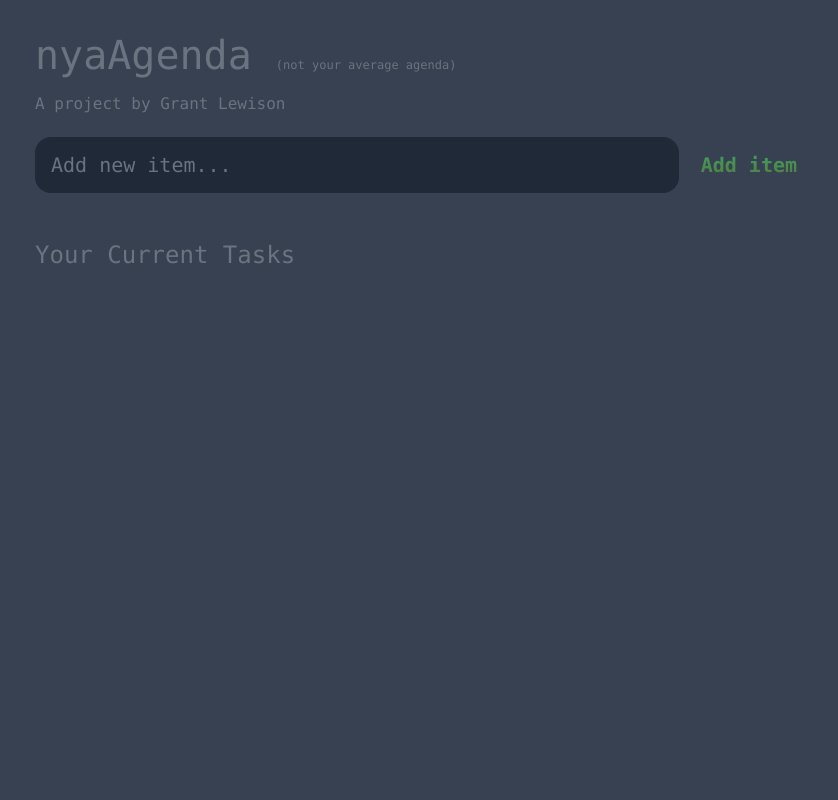
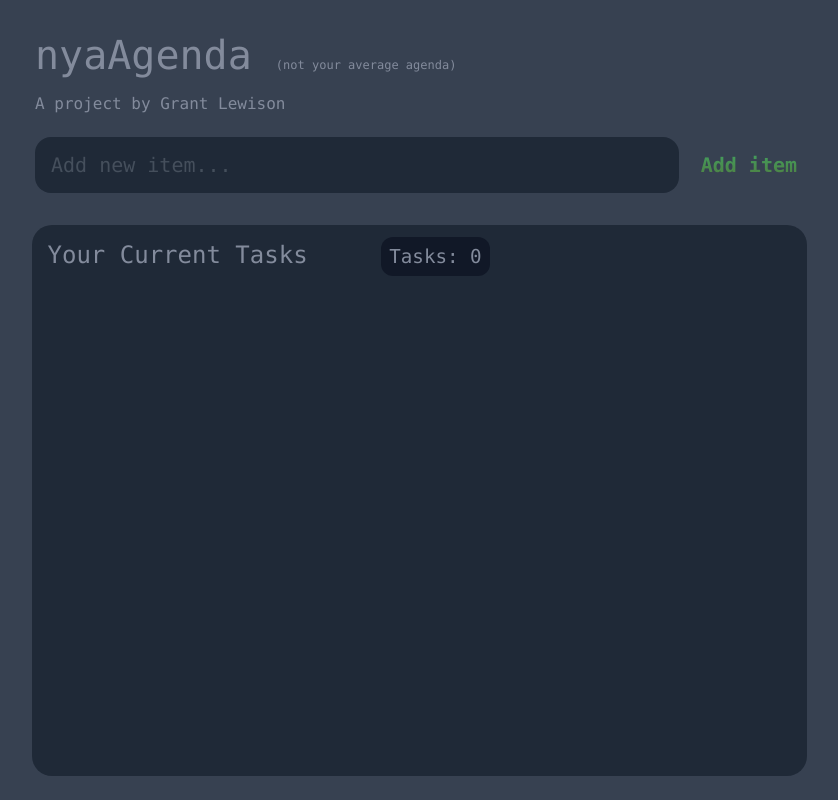
Before and after one commit to glew2/nyaAgenda, a PHP site: page / in a window 1280 px wide. Shown: the whole page, without its empty margins (221-1059 px from the left). Run offline with PHP 8.4, Linux system fonts and the light colour scheme.

Commit message:
Commit 4 TaskCount

```diff
--- a/index.html
+++ b/index.html
@@ -14,20 +14,14 @@
 			<h3>A project by Grant Lewison</h3>
 		</h1>
 		<form id="new-item-form">
-			<input
-				type="text"
-				name="new-item-input"
-				id="new-item-input"
-				placeholder="Add new item..." />
-			<input
-				type="submit"
-				id="new-item-submit"
-				value="Add item" />
+			<input type="text" name="new-item-input" id="new-item-input" placeholder="Add new item..." />
+			<input type="submit" id="new-item-submit" value="Add item" />
 		</form>
 	</header>
 	<main>
 		<section class="item-list">
 			<h2>Your Current Tasks</h2>
+			<h3 id="taskCount">Tasks: 0</h3>
 			<div id="items"></div>
 		</section>
 	</main>
--- a/main.css
+++ b/main.css
@@ -2,7 +2,7 @@
 	--dark: #374151;
 	--darker: #1F2937;
 	--darkest: #111827;
-	--grey: #6B7280;
+	--grey: #838b9c;
 	--pink: #EC4899;
 	--red: #EB212E;
 	--orange: #ff8303;
@@ -80,7 +80,7 @@ input, button {
 }
 
 #new-item-input::placeholder {
-	color: var(--grey);
+	color: #454f5c;
 }
 
 #new-item-submit {
@@ -103,10 +103,13 @@ input, button {
 }
 
 main {
+	background-color: var(--darker);
+	border-radius: 1.25rem;
 	flex: 1 1 0%;
-	max-width: 800px;
+	max-width: 775px;
 	width: 100%;
 	margin: 0 auto;
+	margin-bottom: 1.5rem;
 }
 
 .item-list {
@@ -114,7 +117,20 @@ main {
 }
 
 .item-list h2 {
+	display: inline;
 	font-size: 1.5rem;
+	font-weight: 300;
+	color: var(--grey);
+	margin-bottom: 1rem;
+	margin-right: 4rem;
+}
+
+.item-list h3 {
+	display: inline;
+	font-size: 1.2rem;
+	background-color: var(--darkest);
+	padding: 0.5rem;
+	border-radius: 0.75rem;
 	font-weight: 300;
 	color: var(--grey);
 	margin-bottom: 1rem;
@@ -128,7 +144,7 @@ main {
 	border-radius: 1rem;
 	margin-bottom: 1rem;
 	will-change: transform;
-	cursor: crosshair;
+	cursor: default;
 	transition: all 200ms;
 	margin: 10px auto;
 	position: relative;
@@ -147,7 +163,7 @@ main {
 }
 
 #items .item .content .text:not(:read-only) {
-	color: var(--pink);
+	color: var(--teel);
 }
 
 #items .item .actions {
@@ -165,11 +181,11 @@ main {
 }
 
 .item .actions button:hover {
-	opacity: 0.8;
+	opacity: 0.4;
 }
 
 .item .actions button:active {
-	opacity: 0.6;
+	opacity: 0.3;
 }
 
 .item .actions .edit {
--- a/main.js
+++ b/main.js
@@ -2,6 +2,8 @@ window.addEventListener("load", () => {
     const form = document.querySelector("#new-item-form");
     const input = document.querySelector("#new-item-input");
     const element = document.querySelector("#items");
+    var countHTML = document.getElementById("taskCount");
+    var taskCount = 0;
 
     let prev = JSON.parse(localStorage.getItem('prevItems'));
     if (prev!=null) {
@@ -28,6 +30,8 @@ window.addEventListener("load", () => {
     });
 
     function createElement (item) {
+        taskCount++;
+        countHTML.textContent = "Tasks: " + taskCount;
         const itemElement = document.createElement("div");
         itemElement.classList.add("item");
 
@@ -53,7 +57,8 @@ window.addEventListener("load", () => {
         deleteElement.classList.add("delete");
         deleteElement.innerHTML="Delete";
 
-        itemActionsElement.appendChild(editElement); itemActionsElement.appendChild(deleteElement);
+        itemActionsElement.appendChild(editElement);
+        itemActionsElement.appendChild(deleteElement);
         itemElement.appendChild(itemActionsElement);
         element.appendChild(itemElement);
 
@@ -81,6 +86,8 @@ window.addEventListener("load", () => {
             // Delete item from localStorage AND current HTML
             prevItems.splice(prevItems.indexOf(item), 1);
             localStorage.setItem("prevItems", JSON.stringify(prevItems));
+            taskCount--;
+            countHTML.textContent = "Tasks: " + taskCount;
             element.removeChild(itemElement);
         });
     }
```
